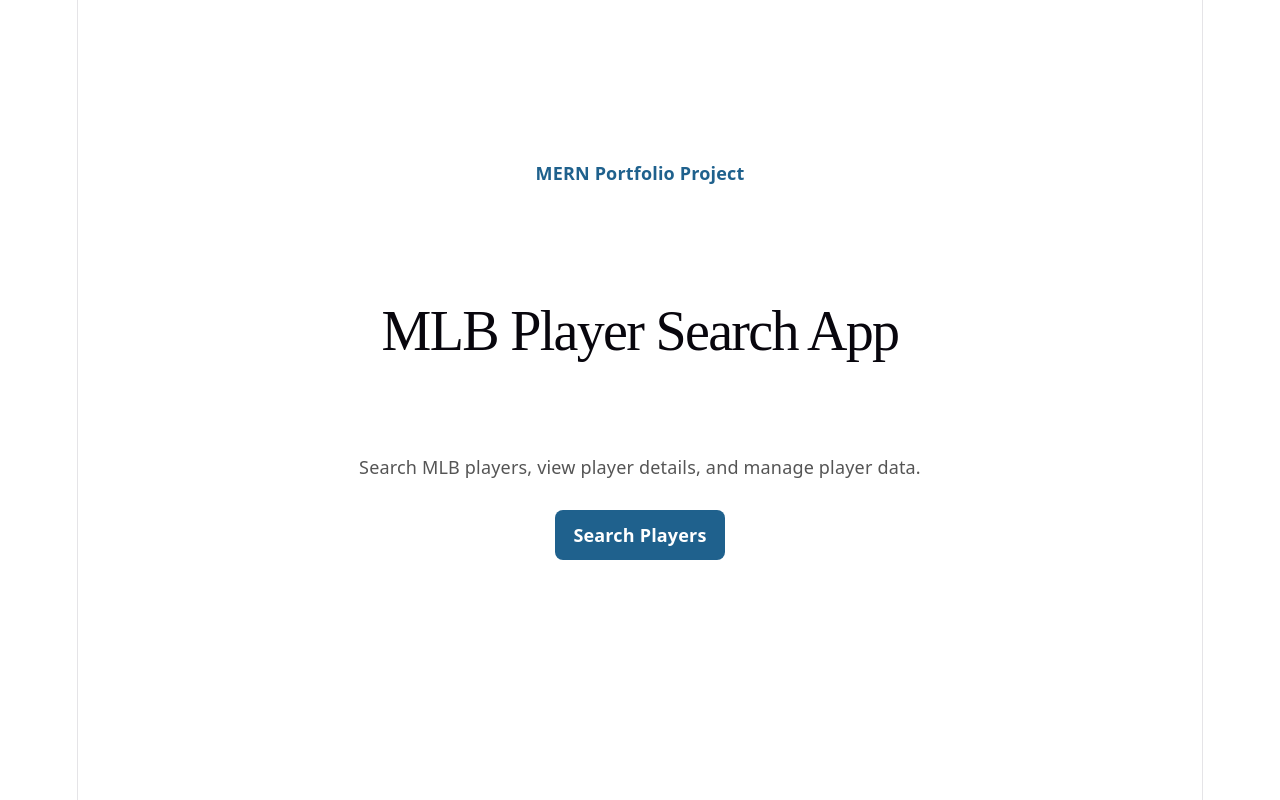
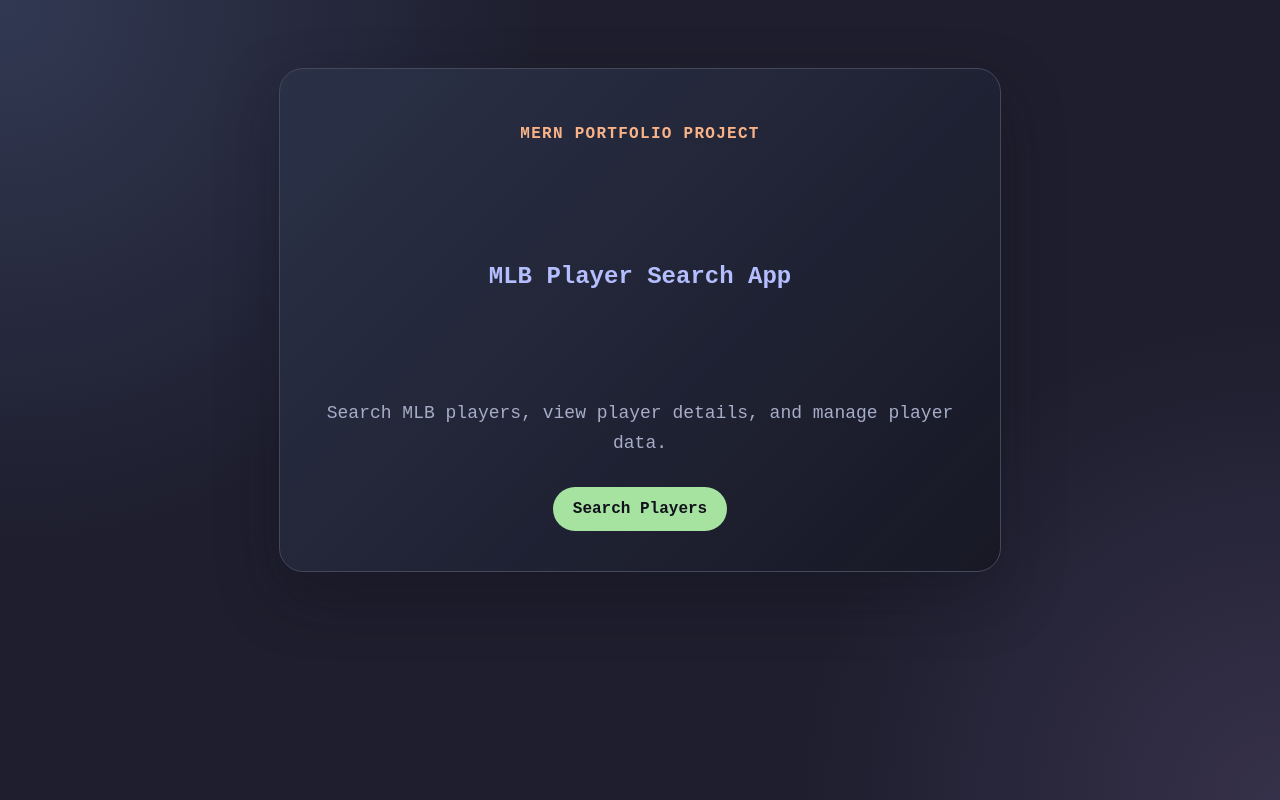
Before and after one commit to hikaru181069/mlb-app, a React app in the folder frontend/: page / in a window 1280 px wide. Built offline with nearby package versions, Linux system fonts and the light colour scheme; the HTML template or start-up script is replaced by a standard one.

Commit message:
Polish UI and add portfolio README

```diff
--- a/frontend/src/App.css
+++ b/frontend/src/App.css
@@ -1,53 +1,98 @@
+:root {
+  --app-font: "Maple Mono NF", monospace;
+
+  --ctp-rosewater: #f5e0dc;
+  --ctp-flamingo: #f2cdcd;
+  --ctp-pink: #f5c2e7;
+  --ctp-mauve: #cba6f7;
+  --ctp-red: #f38ba8;
+  --ctp-maroon: #eba0ac;
+  --ctp-peach: #fab387;
+  --ctp-yellow: #f9e2af;
+  --ctp-green: #a6e3a1;
+  --ctp-teal: #94e2d5;
+  --ctp-sky: #89dceb;
+  --ctp-sapphire: #74c7ec;
+  --ctp-blue: #89b4fa;
+  --ctp-lavender: #b4befe;
+
+  --ctp-text: #cdd6f4;
+  --ctp-subtext1: #bac2de;
+  --ctp-subtext0: #a6adc8;
+  --ctp-overlay2: #9399b2;
+  --ctp-overlay1: #7f849c;
+  --ctp-overlay0: #6c7086;
+  --ctp-surface2: #585b70;
+  --ctp-surface1: #45475a;
+  --ctp-surface0: #313244;
+  --ctp-base: #1e1e2e;
+  --ctp-mantle: #181825;
+  --ctp-crust: #11111b;
+}
+
 .app {
   max-width: 900px;
   margin: 40px auto;
   padding: 24px;
-  font-family: "Maple Mono NF";
-  color: #181825;
+  font-family: var(--app-font);
+  color: var(--ctp-text);
 }
 
 h1 {
   text-align: center;
   margin-bottom: 8px;
-  font-family: "Maple Mono NF";
+  font-family: var(--app-font);
+  color: var(--ctp-lavender);
   padding: 100px;
 }
 
 .description {
   text-align: center;
   margin-bottom: 24px;
-  color: #555;
+  color: var(--ctp-subtext0);
 }
 
 .player-list {
-  color: #181825;
+  color: var(--ctp-text);
   display: grid;
-  gap: 16px;
+  grid-template-columns: repeat(auto-fit, minmax(240px, 1fr));
+  gap: 20px;
 }
 
 .player-card {
-  color: #181825;
-  border: 1px solid #ccc;
-  border-radius: 8px;
-  padding: 16px;
-  background-color: #f9f9f9;
+  color: var(--ctp-text);
+  border: 1px solid var(--ctp-surface1);
+  border-radius: 16px;
+  padding: 20px;
+  background-color: var(--ctp-surface0);
   display: block;
   text-decoration: none;
+  box-shadow: 0 14px 30px rgba(17, 17, 27, 0.28);
+  transition:
+    transform 160ms ease,
+    border-color 160ms ease,
+    box-shadow 160ms ease;
 }
 
 .player-card:hover {
-  border-color: #1f618d;
+  border-color: var(--ctp-blue);
+  transform: translateY(-2px);
+  box-shadow: 0 18px 38px rgba(17, 17, 27, 0.42);
 }
 
 .player-card h2 {
-  color: #181825;
+  color: var(--ctp-blue);
   margin-top: 0;
   margin-bottom: 12px;
+  font-size: 22px;
+  text-align: center;
 }
 
 .player-card p {
-  color: #181825;
+  color: var(--ctp-subtext1);
   margin: 6px 0;
+  line-height: 1.5;
+  text-align: center;
 }
 
 input {
@@ -57,57 +102,88 @@
   margin: 0 auto 24px;
   padding: 10px;
   font-size: 16px;
+  font-family: var(--app-font);
+  color: var(--ctp-text);
+  background-color: var(--ctp-surface0);
+  border: 1px solid var(--ctp-surface1);
+  border-radius: 8px;
 }
 
 .error-message {
   text-align: center;
-  color: #c0392b;
+  color: var(--ctp-red);
 }
 
 .player-image {
-  width: 90px;
-  height: 90px;
+  width: 108px;
+  height: 108px;
   object-fit: cover;
   display: block;
-  margin: 0 auto 16px;
+  margin: 0 auto 18px;
+  border: 2px solid var(--ctp-surface2);
   border-radius: 50%;
 }
 
 .stats {
-  margin-top: 12px;
-  padding-top: 12px;
-  border-top: 1px solid #ddd;
+  margin-top: 14px;
+  padding-top: 14px;
+  border-top: 1px solid var(--ctp-surface1);
+  text-align: center;
 }
 
 .status-message {
   text-align: center;
-  color: #444;
+  color: var(--ctp-subtext0);
   margin-bottom: 20px;
 }
 
 .error-message {
   text-align: center;
-  color: #c0392b;
+  color: var(--ctp-red);
   margin-bottom: 20px;
 }
 
 .back-link {
-  color: #1f618d;
+  color: var(--ctp-sapphire);
   display: inline-block;
   margin-bottom: 24px;
 }
 
 .player-detail {
-  color: white;
+  color: var(--ctp-text);
   display: grid;
   gap: 24px;
+  padding: 24px;
+  border: 1px solid var(--ctp-surface1);
+  border-radius: 18px;
+  background-color: var(--ctp-mantle);
 }
 
 .detail-image {
-  width: 180px;
-  height: 180px;
+  width: 220px;
+  height: 220px;
   object-fit: cover;
-  border-radius: 8px;
+  border: 2px solid var(--ctp-surface2);
+  border-radius: 18px;
+}
+
+.player-detail h1 {
+  color: var(--ctp-blue);
+  text-align: left;
+  padding: 0;
+  margin: 0 0 12px;
+}
+
+.player-detail p {
+  color: var(--ctp-subtext1);
+  margin: 8px 0;
+  line-height: 1.6;
+}
+
+.player-detail .stats {
+  margin-top: 18px;
+  padding-top: 18px;
+  border-top: 1px solid var(--ctp-surface1);
 }
 
 @media (min-width: 700px) {
@@ -121,41 +197,54 @@
   min-height: 80vh;
   display: grid;
   place-items: center;
-  padding: 40px 24px;
+  padding: 48px 24px;
 }
 
 .home-hero {
-  max-width: 760px;
+  max-width: 820px;
+  padding: 40px;
   text-align: center;
+  border: 1px solid var(--ctp-surface1);
+  border-radius: 24px;
+  background:
+    linear-gradient(135deg, rgba(137, 180, 250, 0.16), transparent),
+    var(--ctp-mantle);
+  box-shadow: 0 24px 60px rgba(17, 17, 27, 0.36);
 }
 
 .home-kicker {
-  color: #1f618d;
+  color: var(--ctp-peach);
   font-weight: 700;
+  letter-spacing: 0.08em;
+  text-transform: uppercase;
   margin-bottom: 12px;
 }
 
 .home-description {
-  color: #555;
+  color: var(--ctp-subtext0);
   font-size: 18px;
   line-height: 1.7;
   margin: 0 auto 28px;
-  max-width: 620px;
+  max-width: 640px;
 }
 
 .home-link {
   display: inline-block;
-  color: white;
-  background-color: #1f618d;
+  color: var(--ctp-crust);
+  background-color: var(--ctp-green);
   text-decoration: none;
-  padding: 12px 18px;
-  border-radius: 8px;
+  padding: 13px 20px;
+  border-radius: 999px;
   font-weight: 700;
 }
 
+.home-link:hover {
+  background-color: var(--ctp-teal);
+}
+
 .add-player-link {
-  color: white;
-  background-color: #1f618d;
+  color: var(--ctp-crust);
+  background-color: var(--ctp-blue);
   display: inline-block;
   text-decoration: none;
   padding: 10px 14px;
@@ -166,33 +255,54 @@
 
 .player-form {
   display: grid;
-  gap: 16px;
+  gap: 18px;
+  padding: 20px;
+  border: 1px solid var(--ctp-surface1);
+  border-radius: 16px;
+  background-color: var(--ctp-mantle);
 }
 
 .player-form label {
   display: grid;
-  gap: 6px;
+  gap: 8px;
   font-weight: 700;
+  color: var(--ctp-subtext1);
 }
 
 .player-form input {
   margin: 0;
   max-width: none;
+  min-height: 42px;
+}
+
+.player-form select {
+  min-height: 42px;
+  padding: 10px;
+  font-family: var(--app-font);
+  color: var(--ctp-text);
+  border: 1px solid var(--ctp-surface1);
+  border-radius: 10px;
+  background-color: var(--ctp-surface0);
 }
 
 .player-form button {
-  color: white;
-  background-color: #1f618d;
+  color: var(--ctp-crust);
+  background-color: var(--ctp-green);
   border: 0;
-  border-radius: 8px;
+  border-radius: 10px;
   padding: 12px 16px;
   font-weight: 700;
   cursor: pointer;
+  min-height: 44px;
+}
+
+.player-form button:hover {
+  background-color: var(--ctp-teal);
 }
 
 .edit-link {
-  color: white;
-  background-color: #1f618d;
+  color: var(--ctp-crust);
+  background-color: var(--ctp-blue);
   display: inline-block;
   text-decoration: none;
   padding: 10px 14px;
@@ -203,8 +313,8 @@
 }
 
 .delete-button {
-  color: white;
-  background-color: #c0392b;
+  color: var(--ctp-crust);
+  background-color: var(--ctp-red);
   border: 0;
   border-radius: 8px;
   padding: 10px 14px;
@@ -215,20 +325,42 @@
 }
 
 .delete-button:hover {
-  background-color: #922b21;
+  background-color: var(--ctp-maroon);
+}
+
+.filter-controls {
+  display: grid;
+  grid-template-columns: repeat(auto-fit, minmax(160px, 1fr));
+  gap: 12px;
+  padding: 16px;
+  border: 1px solid var(--ctp-surface1);
+  border-radius: 16px;
+  background-color: var(--ctp-mantle);
+}
+
+.filter-controls select {
+  width: 100%;
+  min-height: 42px;
+  padding: 10px;
+  font-family: var(--app-font);
+  font-size: 14px;
+  color: var(--ctp-text);
+  border: 1px solid var(--ctp-surface1);
+  border-radius: 10px;
+  background-color: var(--ctp-surface0);
 }
 
 .reset-button {
-  color: white;
-  background-color: #555;
+  color: var(--ctp-text);
+  background-color: var(--ctp-surface1);
   border: 0;
-  border-radius: 8px;
+  border-radius: 10px;
   padding: 10px 14px;
   font-weight: 700;
   cursor: pointer;
-  margin-bottom: 24px;
+  min-height: 42px;
 }
 
 .reset-button:hover {
-  background-color: #333;
+  background-color: var(--ctp-surface2);
 }
--- a/frontend/src/index.css
+++ b/frontend/src/index.css
@@ -1,111 +1,33 @@
 :root {
-  --text: #6b6375;
-  --text-h: #08060d;
-  --bg: #fff;
-  --border: #e5e4e7;
-  --code-bg: #f4f3ec;
-  --accent: #aa3bff;
-  --accent-bg: rgba(170, 59, 255, 0.1);
-  --accent-border: rgba(170, 59, 255, 0.5);
-  --social-bg: rgba(244, 243, 236, 0.5);
-  --shadow:
-    rgba(0, 0, 0, 0.1) 0 10px 15px -3px, rgba(0, 0, 0, 0.05) 0 4px 6px -2px;
-
-  --sans: system-ui, 'Segoe UI', Roboto, sans-serif;
-  --heading: system-ui, 'Segoe UI', Roboto, sans-serif;
-  --mono: ui-monospace, Consolas, monospace;
-
-  font: 18px/145% var(--sans);
-  letter-spacing: 0.18px;
-  color-scheme: light dark;
-  color: var(--text);
-  background: var(--bg);
+  font-family: "Maple Mono NF", monospace;
+  color: #cdd6f4;
+  background-color: #1e1e2e;
   font-synthesis: none;
   text-rendering: optimizeLegibility;
   -webkit-font-smoothing: antialiased;
   -moz-osx-font-smoothing: grayscale;
-
-  @media (max-width: 1024px) {
-    font-size: 16px;
-  }
 }
 
-@media (prefers-color-scheme: dark) {
-  :root {
-    --text: #9ca3af;
-    --text-h: #f3f4f6;
-    --bg: #16171d;
-    --border: #2e303a;
-    --code-bg: #1f2028;
-    --accent: #c084fc;
-    --accent-bg: rgba(192, 132, 252, 0.15);
-    --accent-border: rgba(192, 132, 252, 0.5);
-    --social-bg: rgba(47, 48, 58, 0.5);
-    --shadow:
-      rgba(0, 0, 0, 0.4) 0 10px 15px -3px, rgba(0, 0, 0, 0.25) 0 4px 6px -2px;
-  }
-
-  #social .button-icon {
-    filter: invert(1) brightness(2);
-  }
+* {
+  box-sizing: border-box;
 }
 
 body {
   margin: 0;
+  min-width: 320px;
+  min-height: 100vh;
+  background:
+    radial-gradient(circle at top left, rgba(137, 180, 250, 0.18), transparent 34rem),
+    radial-gradient(circle at bottom right, rgba(203, 166, 247, 0.14), transparent 30rem),
+    #1e1e2e;
 }
 
-#root {
-  width: 1126px;
-  max-width: 100%;
-  margin: 0 auto;
-  text-align: center;
-  border-inline: 1px solid var(--border);
-  min-height: 100svh;
-  display: flex;
-  flex-direction: column;
-  box-sizing: border-box;
+button,
+input,
+select {
+  font: inherit;
 }
 
-h1,
-h2 {
-  font-family: var(--heading);
-  font-weight: 500;
-  color: var(--text-h);
+a {
+  color: inherit;
 }
-
-h1 {
-  font-size: 56px;
-  letter-spacing: -1.68px;
-  margin: 32px 0;
-  @media (max-width: 1024px) {
-    font-size: 36px;
-    margin: 20px 0;
-  }
-}
-h2 {
-  font-size: 24px;
-  line-height: 118%;
-  letter-spacing: -0.24px;
-  margin: 0 0 8px;
-  @media (max-width: 1024px) {
-    font-size: 20px;
-  }
-}
-p {
-  margin: 0;
-}
-
-code,
-.counter {
-  font-family: var(--mono);
-  display: inline-flex;
-  border-radius: 4px;
-  color: var(--text-h);
-}
-
-code {
-  font-size: 15px;
-  line-height: 135%;
-  padding: 4px 8px;
-  background: var(--code-bg);
-}
--- a/frontend/src/pages/PlayersPage.jsx
+++ b/frontend/src/pages/PlayersPage.jsx
@@ -101,6 +101,10 @@
 
   return (
     <div className="app">
+      <Link className="back-link" to="/">
+        Back to Home
+      </Link>
+
       <h1>MLB Player Search App</h1>
       <p className="description">Search by player name, team, or position</p>
       <Link className="add-player-link" to="/players/new">
```
Also changed, not shown: 2 other files (tests, documents, lock files or other folders).
